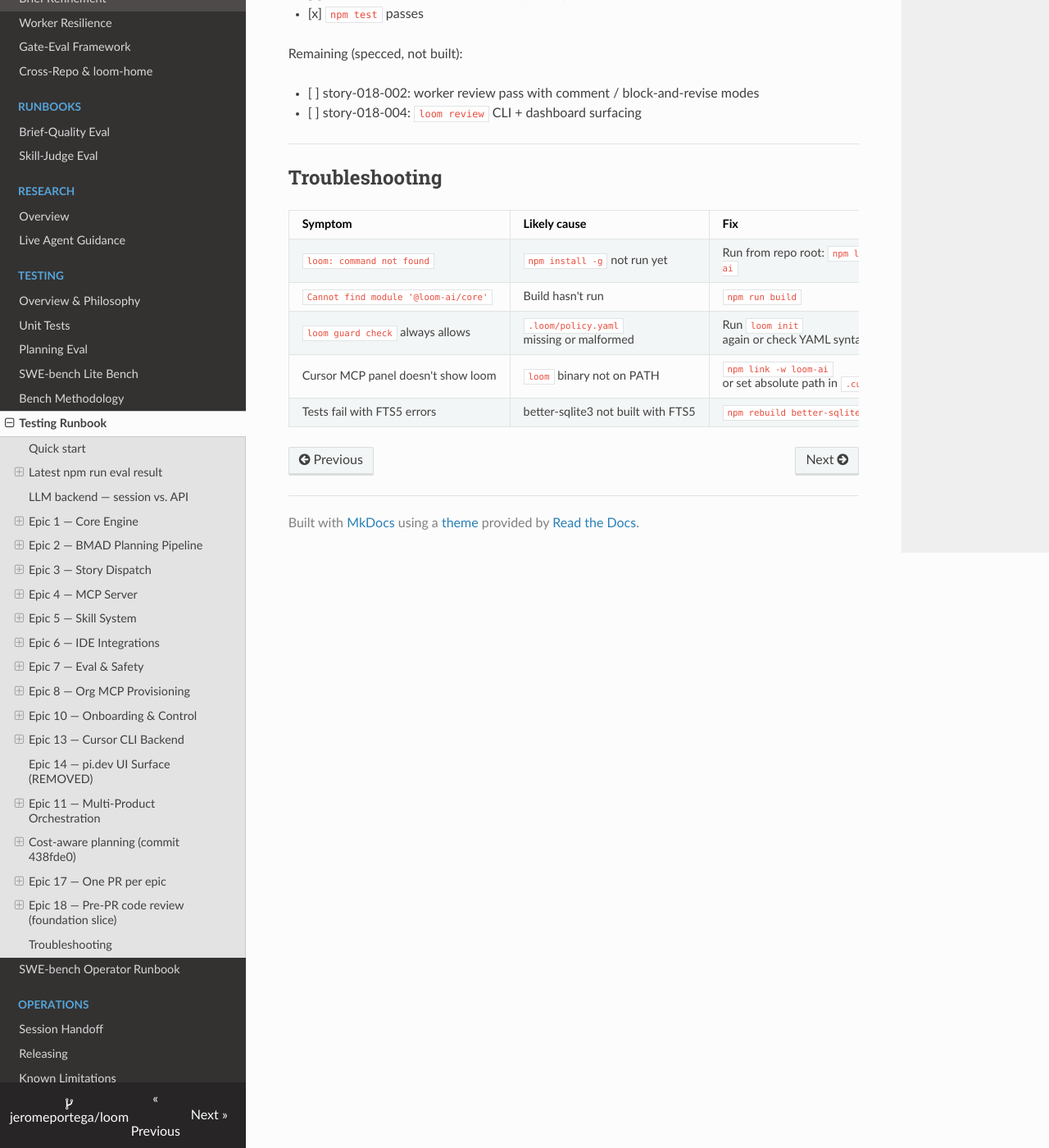
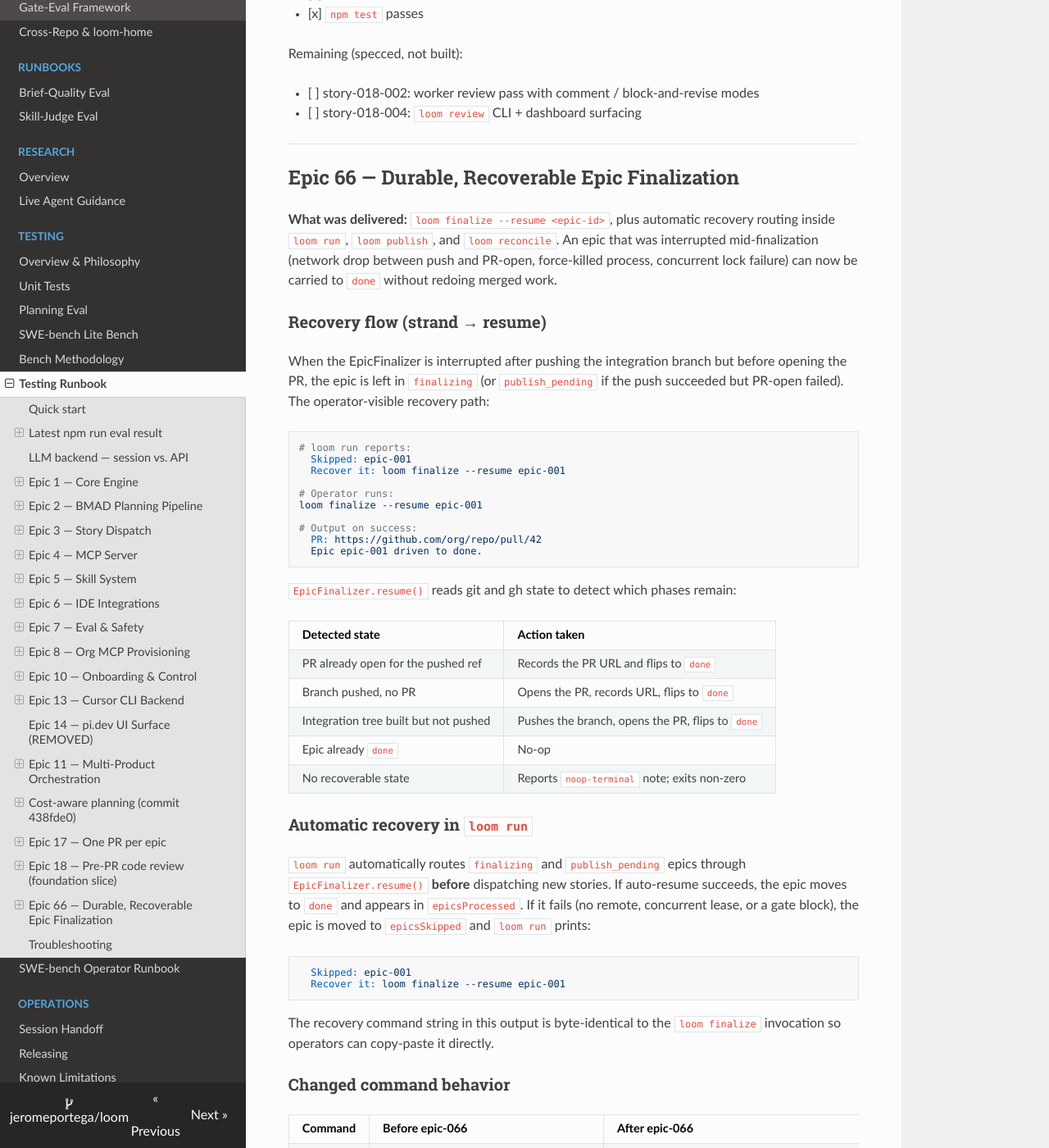
Before and after one commit to jeromeportega/loom, an MkDocs documentation site: the page built from docs/testing/runbook.md, in a window 1280 px wide and 1400 px high, scrolled down 46697 px. Shown: the whole window at 82% size. Built offline with MkDocs 1.6.1, drawn with Linux system fonts in a browser that asks for light colours; nearby versions of some CDN libraries; some of the changed text lies outside the part shown.

Commit message:
docs(capabilities): document loom finalize --resume and updated run/publish/reconcile surfaces (story-066-006)
- docs/capabilities.md: new row for `loom finalize --resume <epic-id>`; updated
  `loom run` row to document automatic recovery routing for finalizing/publish_pending
  epics; updated `loom publish` and `loom reconcile` rows to note they now accept
  `finalizing` status and delegate to EpicFinalizer.resume(). Keeps capabilities.md
  authoritative for main per CLAUDE.md.
- README.md: added `loom finalize --resume`, `loom publish`, and `loom reconcile`
  to the command reference table; updated `loom run` entry to note auto-resume.
- docs/testing/runbook.md: added Epic 66 section with recovery flow, strand-to-resume
  table, changed-command-behavior table, test commands, and definition of done.
  Recovery command string byte-identical to run.ts skip message.

Co-Authored-By: Claude Sonnet 4.6 <noreply@anthropic.com>

````diff
--- a/docs/testing/runbook.md
+++ b/docs/testing/runbook.md
@@ -2195,6 +2195,76 @@ Remaining (specced, not built):
 
 ---
 
+## Epic 66 — Durable, Recoverable Epic Finalization
+
+**What was delivered:** `loom finalize --resume <epic-id>`, plus automatic recovery routing inside `loom run`, `loom publish`, and `loom reconcile`. An epic that was interrupted mid-finalization (network drop between push and PR-open, force-killed process, concurrent lock failure) can now be carried to `done` without redoing merged work.
+
+### Recovery flow (strand → resume)
+
+When the EpicFinalizer is interrupted after pushing the integration branch but before opening the PR, the epic is left in `finalizing` (or `publish_pending` if the push succeeded but PR-open failed). The operator-visible recovery path:
+
+```
+# loom run reports:
+  Skipped: epic-001
+  Recover it: loom finalize --resume epic-001
+
+# Operator runs:
+loom finalize --resume epic-001
+
+# Output on success:
+  PR: https://github.com/org/repo/pull/42
+  Epic epic-001 driven to done.
+```
+
+`EpicFinalizer.resume()` reads git and gh state to detect which phases remain:
+
+| Detected state | Action taken |
+|---|---|
+| PR already open for the pushed ref | Records the PR URL and flips to `done` |
+| Branch pushed, no PR | Opens the PR, records URL, flips to `done` |
+| Integration tree built but not pushed | Pushes the branch, opens the PR, flips to `done` |
+| Epic already `done` | No-op |
+| No recoverable state | Reports `noop-terminal` note; exits non-zero |
+
+### Automatic recovery in `loom run`
+
+`loom run` automatically routes `finalizing` and `publish_pending` epics through `EpicFinalizer.resume()` **before** dispatching new stories. If auto-resume succeeds, the epic moves to `done` and appears in `epicsProcessed`. If it fails (no remote, concurrent lease, or a gate block), the epic is moved to `epicsSkipped` and `loom run` prints:
+
+```
+  Skipped: epic-001
+  Recover it: loom finalize --resume epic-001
+```
+
+The recovery command string in this output is byte-identical to the `loom finalize` invocation so operators can copy-paste it directly.
+
+### Changed command behavior
+
+| Command | Before epic-066 | After epic-066 |
+|---|---|---|
+| `loom run` | Skipped `finalizing`/`publish_pending` epics with no recovery hint | Automatically resumes them via `resume()`; prints copy-paste recovery hint on failure |
+| `loom publish <epic-id>` | Accepted only `publish_pending` epics | Also accepts `finalizing`; delegates to `resume()` |
+| `loom reconcile <epic-id>` | Accepted `in_progress` epics; required branch to be pre-merged | Also accepts `finalizing`; delegates to `resume()` which detects merge state |
+
+### Automated tests
+
+```bash
+npm run test -w loom-ai    # runRecovery.test.ts, finalize.test.ts, publish.test.ts, reconcile.test.ts
+npm run test -w @loom-ai/core   # SupervisorRecovery.test.ts
+```
+
+### Definition of done for Epic 66
+
+- [x] `loom finalize --resume <epic-id>` command exists and is registered
+- [x] `loom run` routes `finalizing`/`publish_pending` epics to `resume()` before dispatching new stories
+- [x] `loom run` prints `  Recover it: loom finalize --resume <epic-id>` when auto-resume is impossible
+- [x] `loom publish` accepts `finalizing` and delegates to `resume()`
+- [x] `loom reconcile` accepts `finalizing` and delegates to `resume()`
+- [x] `docs/capabilities.md` documents `loom finalize --resume` and updated `run`/`publish`/`reconcile` surfaces
+- [x] `README.md` reflects the new and changed command surface
+- [x] `npm test` passes
+
+---
+
 ## Troubleshooting
 
 | Symptom | Likely cause | Fix |
````
Also changed, not shown: README.md (+4 -1 lines), docs/capabilities.md (+4 -3 lines).
